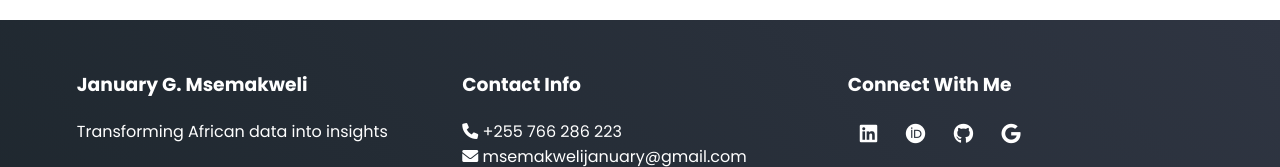
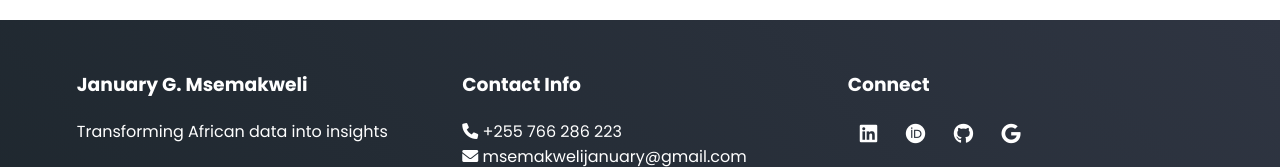
Before and after one commit to january-msemakweli/msemakweli, a website: page index.html in a window 1280 px wide. Shown: the part 3871-4038 px from the top of the page. Drawn offline with Linux system fonts and the light colour scheme.

Commit message:
Update index.html

```diff
--- a/index.html
+++ b/index.html
@@ -164,7 +164,7 @@
                 <p><i class="fas fa-location-dot"></i> Dar es Salaam, Tanzania</p>
             </div>
             <div class="footer-section">
-                <h3>Connect With Me</h3>
+                <h3>Connect</h3>
                 <div class="social-links">
                     <a href="https://www.linkedin.com/in/january-msemakweli/" target="_blank"><i class="fab fa-linkedin"></i></a>
                     <a href="https://orcid.org/0009-0007-6743-8479" target="_blank"><i class="fab fa-orcid"></i></a>
```
